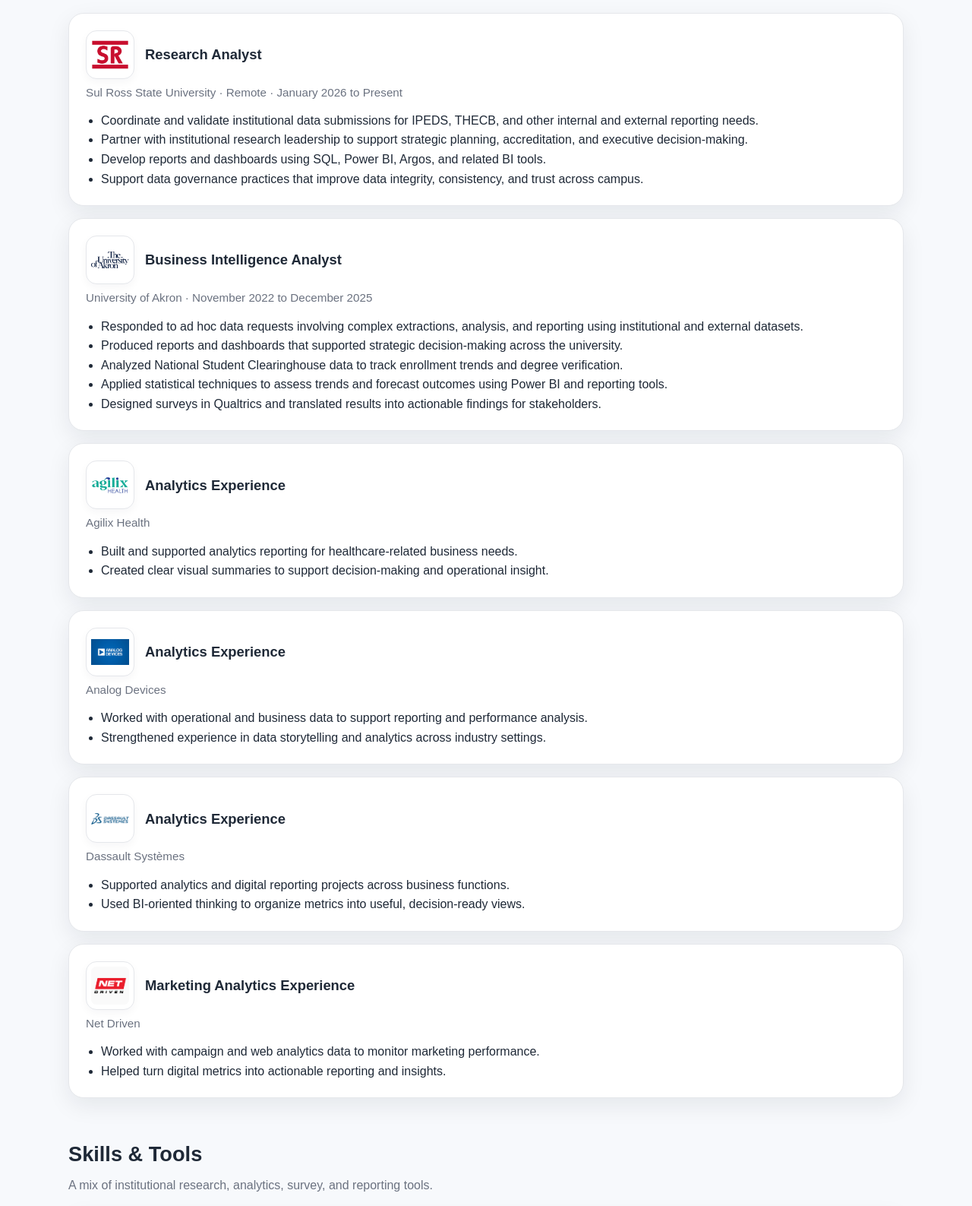
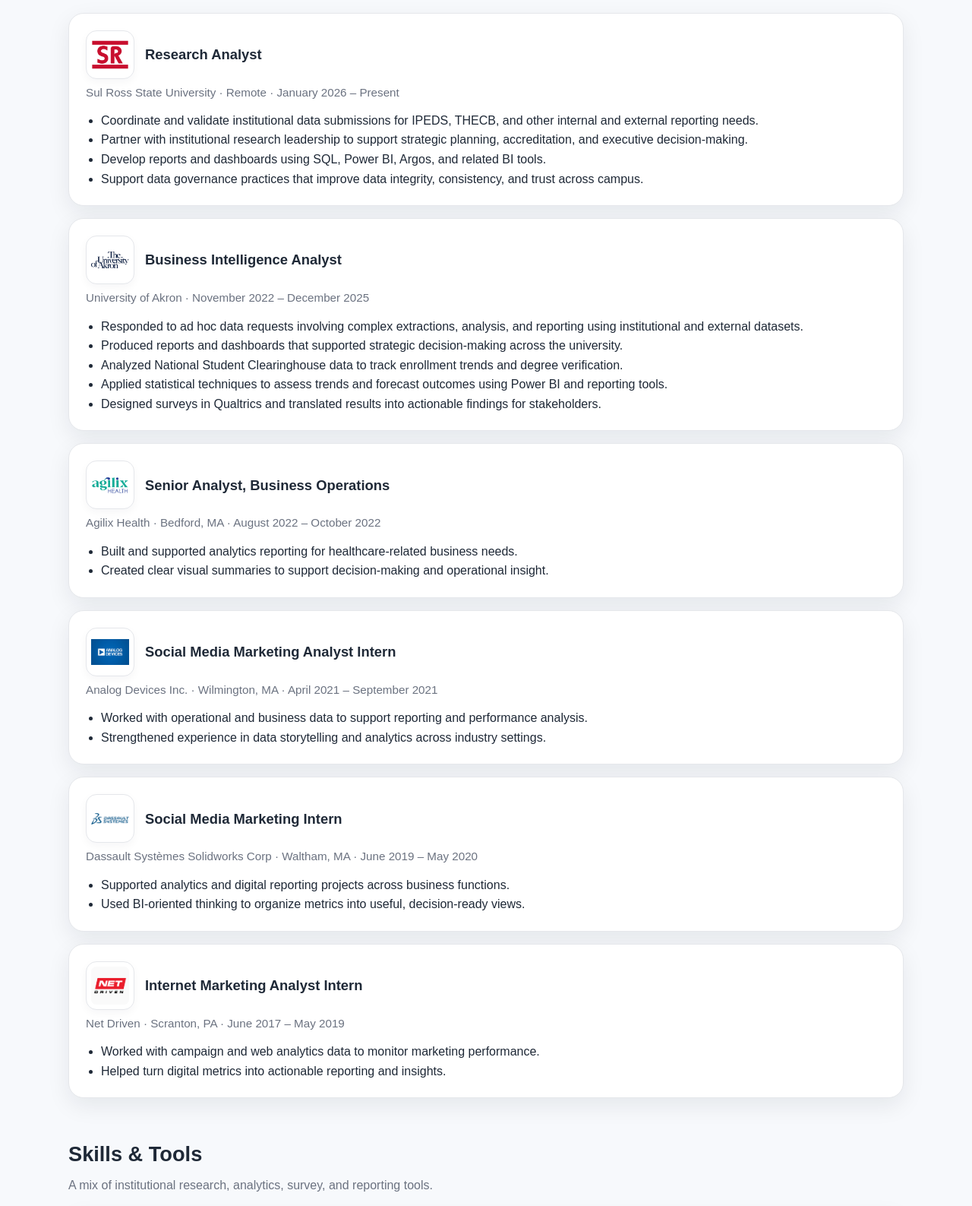
Before and after one commit to ajayvaidyaa/ajay-portfolio, a plain HTML site: page index.html in a window 1280 px wide. Shown: the part 1353-2940 px from the top of the page at 76% size. Drawn offline with Linux system fonts and the light colour scheme.

Commit message:
Update index.html

```diff
--- a/index.html
+++ b/index.html
@@ -428,7 +428,7 @@
               <img class="company-logo" src="SR%20logo.jpg" alt="Sul Ross State University logo">
               <div class="job-title">Research Analyst</div>
             </div>
-            <div class="meta">Sul Ross State University · Remote · January 2026 to Present</div>
+            <div class="meta">Sul Ross State University · Remote · January 2026 – Present</div>
             <ul>
               <li>Coordinate and validate institutional data submissions for IPEDS, THECB, and other internal and external reporting needs.</li>
               <li>Partner with institutional research leadership to support strategic planning, accreditation, and executive decision-making.</li>
@@ -442,7 +442,7 @@
               <img class="company-logo" src="UA.png" alt="University of Akron logo">
               <div class="job-title">Business Intelligence Analyst</div>
             </div>
-            <div class="meta">University of Akron · November 2022 to December 2025</div>
+            <div class="meta">University of Akron · November 2022 – December 2025</div>
             <ul>
               <li>Responded to ad hoc data requests involving complex extractions, analysis, and reporting using institutional and external datasets.</li>
               <li>Produced reports and dashboards that supported strategic decision-making across the university.</li>
@@ -455,9 +455,9 @@
           <div class="card">
             <div class="company">
               <img class="company-logo" src="Agilix%20Health%20logo.png" alt="Agilix Health logo">
-              <div class="job-title">Analytics Experience</div>
+              <div class="job-title">Senior Analyst, Business Operations</div>
             </div>
-            <div class="meta">Agilix Health</div>
+            <div class="meta">Agilix Health · Bedford, MA · August 2022 – October 2022</div>
             <ul>
               <li>Built and supported analytics reporting for healthcare-related business needs.</li>
               <li>Created clear visual summaries to support decision-making and operational insight.</li>
@@ -467,9 +467,9 @@
           <div class="card">
             <div class="company">
               <img class="company-logo" src="adi.jpg" alt="Analog Devices logo">
-              <div class="job-title">Analytics Experience</div>
+              <div class="job-title">Social Media Marketing Analyst Intern</div>
             </div>
-            <div class="meta">Analog Devices</div>
+            <div class="meta">Analog Devices Inc. · Wilmington, MA · April 2021 – September 2021</div>
             <ul>
               <li>Worked with operational and business data to support reporting and performance analysis.</li>
               <li>Strengthened experience in data storytelling and analytics across industry settings.</li>
@@ -479,9 +479,9 @@
           <div class="card">
             <div class="company">
               <img class="company-logo" src="ds%20logo.png" alt="Dassault Systemes logo">
-              <div class="job-title">Analytics Experience</div>
+              <div class="job-title">Social Media Marketing Intern</div>
             </div>
-            <div class="meta">Dassault Systèmes</div>
+            <div class="meta">Dassault Systèmes Solidworks Corp · Waltham, MA · June 2019 – May 2020</div>
             <ul>
               <li>Supported analytics and digital reporting projects across business functions.</li>
               <li>Used BI-oriented thinking to organize metrics into useful, decision-ready views.</li>
@@ -491,9 +491,9 @@
           <div class="card">
             <div class="company">
               <img class="company-logo" src="nd%20logo.png" alt="Net Driven logo">
-              <div class="job-title">Marketing Analytics Experience</div>
+              <div class="job-title">Internet Marketing Analyst Intern</div>
             </div>
-            <div class="meta">Net Driven</div>
+            <div class="meta">Net Driven · Scranton, PA · June 2017 – May 2019</div>
             <ul>
               <li>Worked with campaign and web analytics data to monitor marketing performance.</li>
               <li>Helped turn digital metrics into actionable reporting and insights.</li>
@@ -564,22 +564,22 @@
           <div class="card">
             <h3>M.S. in Data Analytics</h3>
             <p>Northeastern University</p>
-            <p>2020 to 2022 · GPA: 3.68</p>
+            <p>2020 – 2022 · GPA: 3.68</p>
           </div>
           <div class="card">
             <h3>M.S. in Management Information Systems</h3>
             <p>Marywood University</p>
-            <p>2018 to 2020 · GPA: 3.84</p>
+            <p>2018 – 2020 · GPA: 3.84</p>
           </div>
           <div class="card">
             <h3>M.B.A. in General Management</h3>
             <p>Marywood University</p>
-            <p>2015 to 2017 · GPA: 3.83 · Magna Cum Laude</p>
+            <p>2015 – 2017 · GPA: 3.83 · Magna Cum Laude</p>
           </div>
           <div class="card">
             <h3>Bachelor of Commerce</h3>
             <p>Symbiosis College of Arts & Commerce</p>
-            <p>Top 10 Percentile</p>
+            <p>2011 – 2014 · Top 10 Percentile</p>
           </div>
         </div>
       </div>
```
